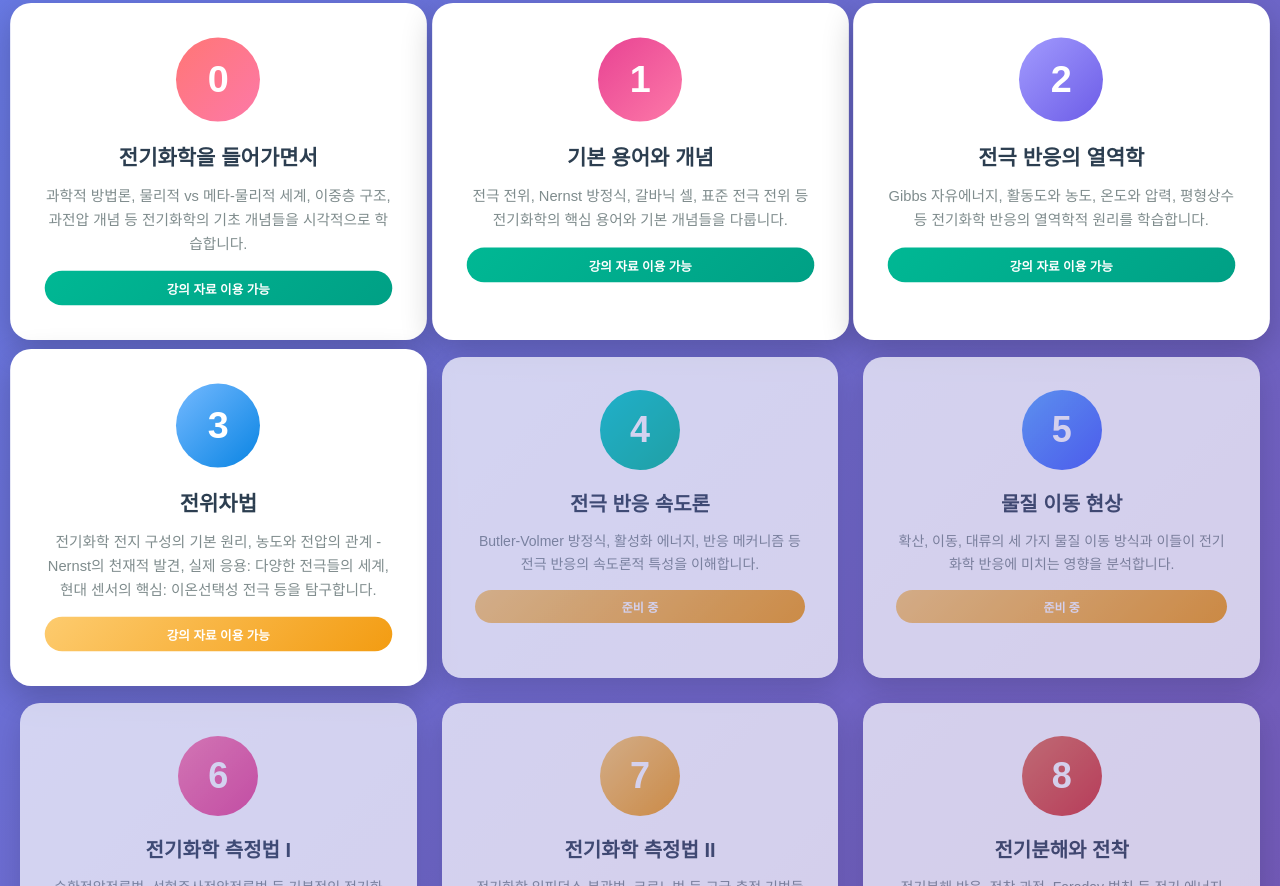
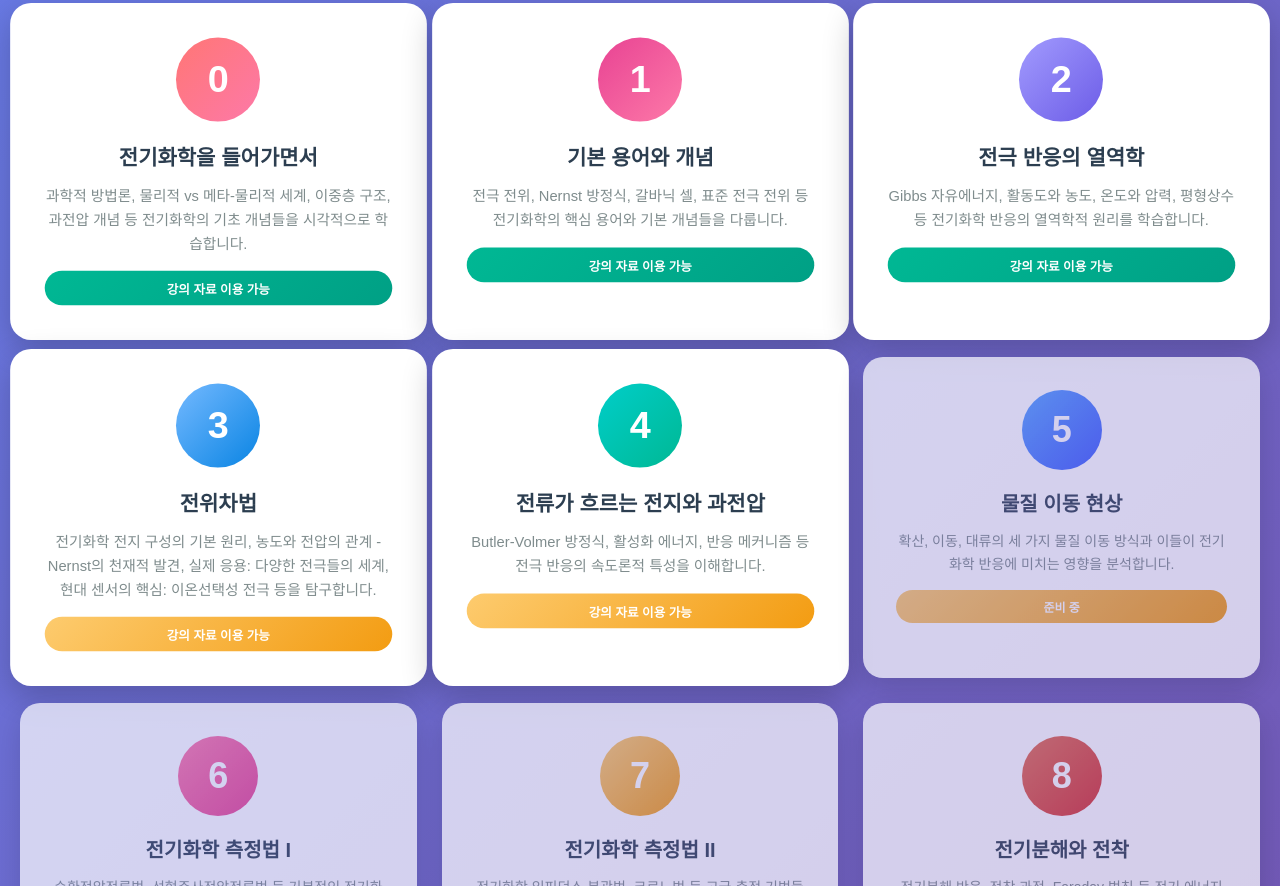
Before and after one commit to extant-ssu/basic-echem-2025, a plain HTML site: page index.html in a window 1280 px wide. Shown: the part 367-1253 px from the top of the page. Drawn offline with Linux system fonts and the light colour scheme.

Commit message:
Update index.html

```diff
--- a/index.html
+++ b/index.html
@@ -344,14 +344,14 @@
                 <div class="chapter-status status-coming-soon">강의 자료 이용 가능</div>
             </div>
 
-            <!-- Chapter 4 - Coming Soon -->
-            <div class="chapter-card chapter-4 coming-soon">
+            <!-- Chapter 3 - Available -->
+            <div class="chapter-card chapter-4 available pulse" onclick="openChapter('ch4_00.html')">
                 <div class="chapter-number">4</div>
-                <div class="chapter-title">전극 반응 속도론</div>
+                <div class="chapter-title">전류가 흐르는 전지와 과전압</div>
                 <div class="chapter-description">
                     Butler-Volmer 방정식, 활성화 에너지, 반응 메커니즘 등 전극 반응의 속도론적 특성을 이해합니다.
                 </div>
-                <div class="chapter-status status-coming-soon">준비 중</div>
+                <div class="chapter-status status-coming-soon">강의 자료 이용 가능</div>
             </div>
 
             <!-- Chapter 5 - Coming Soon -->
```
